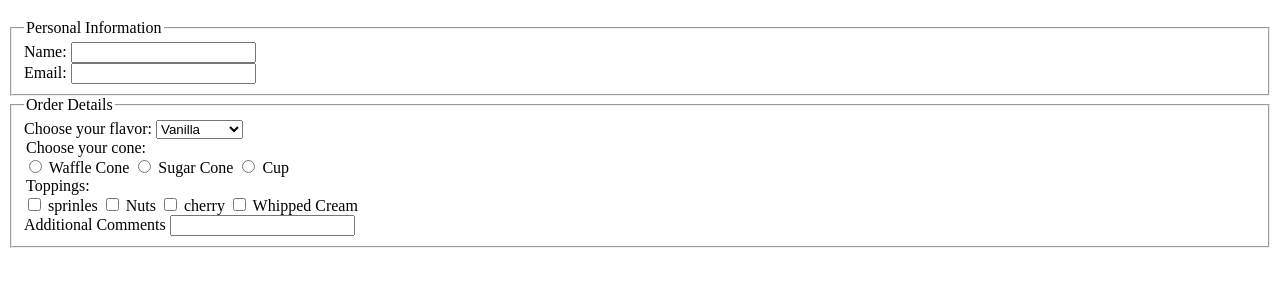
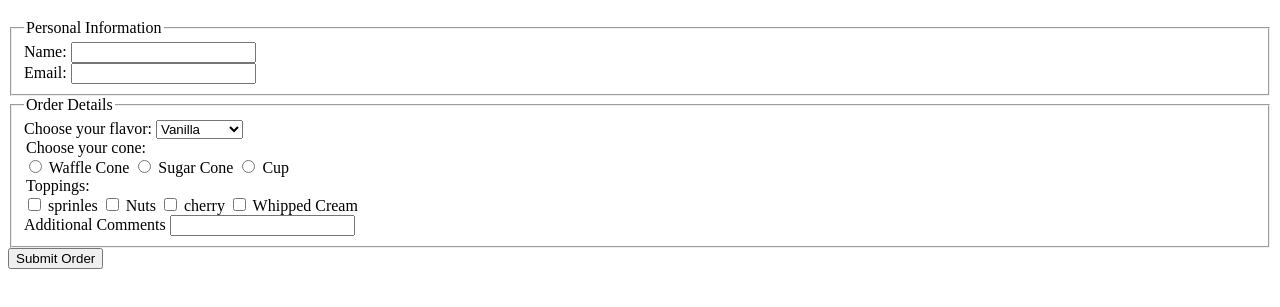
Before and after one commit to AngieBrown1/ice-cream, a plain HTML site: page index.html in a window 1280 px wide. Shown: the part 61-368 px from the top of the page. Drawn offline with Linux system fonts and the light colour scheme.

Commit message:
added the submit button.

```diff
--- a/index.html
+++ b/index.html
@@ -1,5 +1,6 @@
 <!DOCTYPE html>
 <html lang="en">
+
 <head>
   <meta charset="UTF-8">
   <meta name="viewport" content="width=device-width, initial-scale=1.0">
@@ -65,8 +66,9 @@
         <input type="text" id="comments" placeholder="">
       </div>
     </fieldset>
-
+    <button type="submit">Submit Order</button>
   </form>
 
 </body>
+
 </html>
```
Lines whose indentation alone changed are shown as unchanged.
